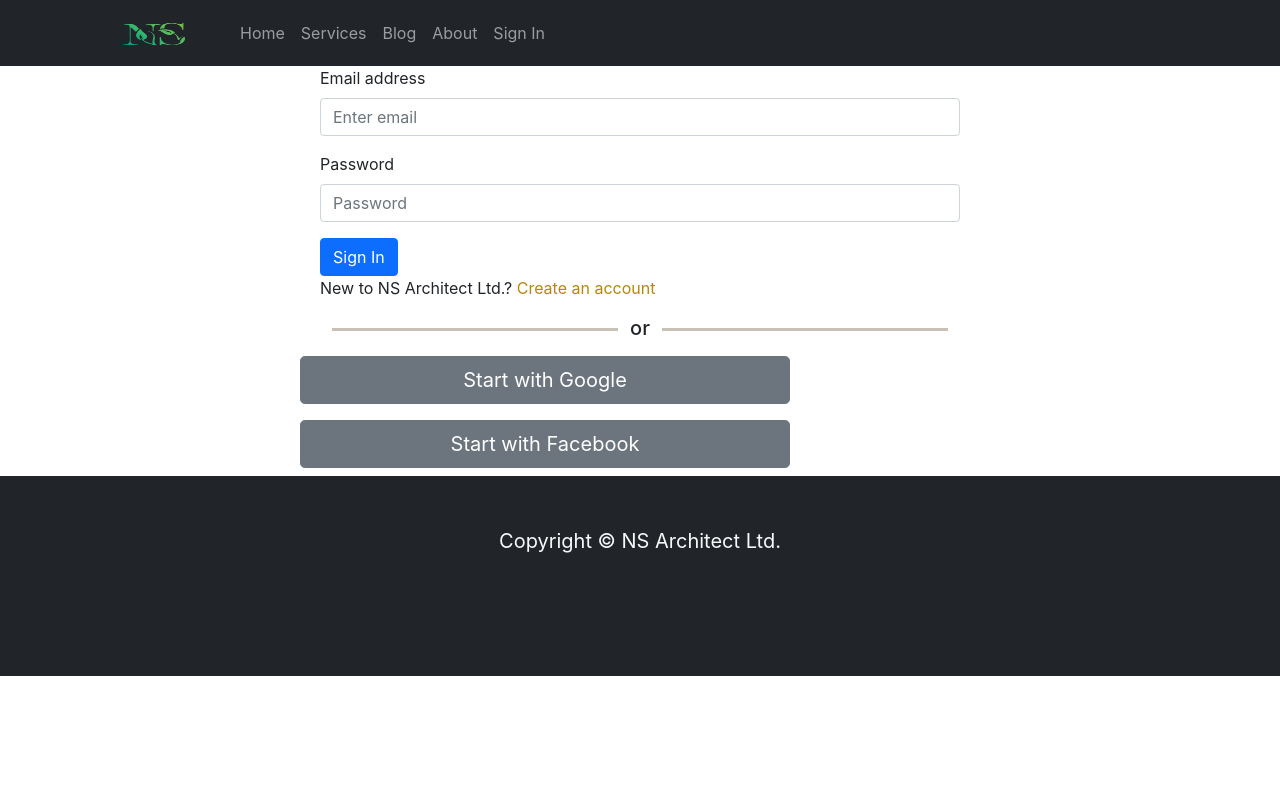
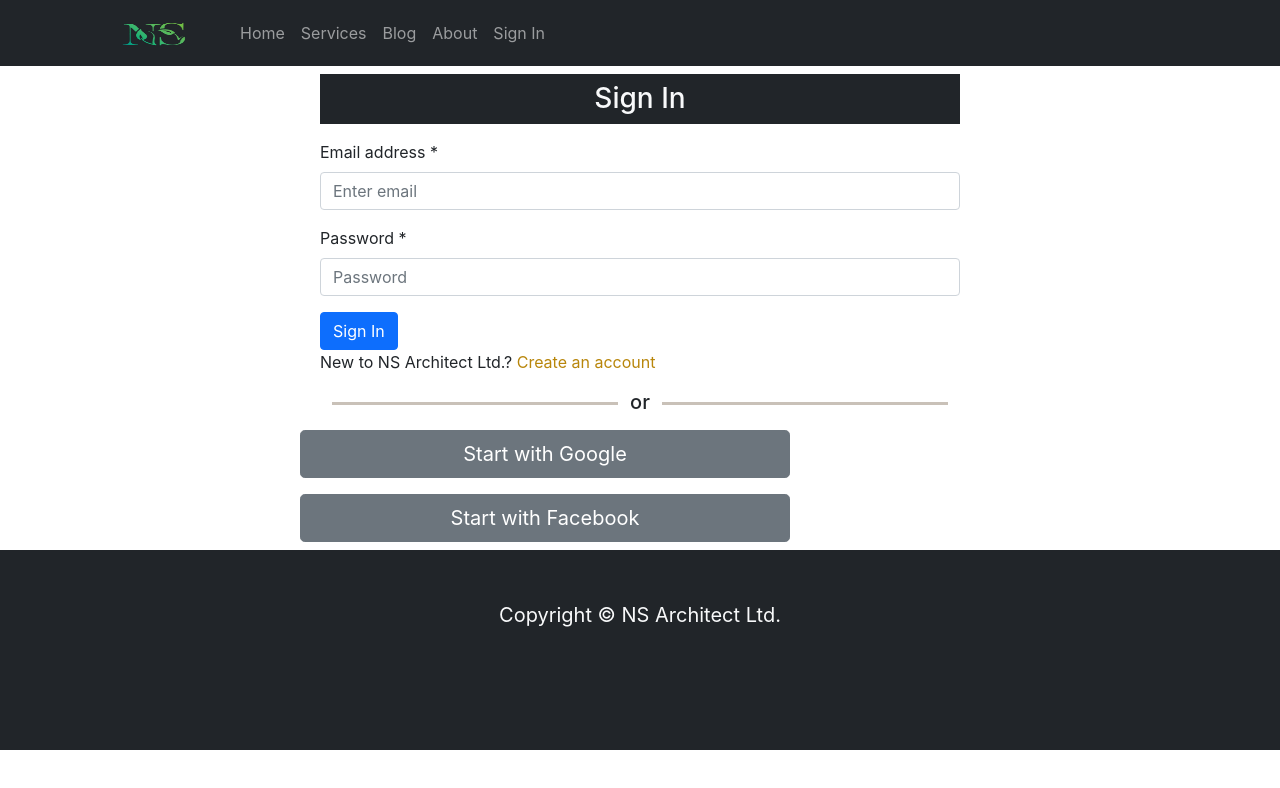
Before and after one commit to projit-1/projects-indipendent-service, a React (Create React App) app: page /signin in a window 1280 px wide. Shown: the top 788 px of the page. Built offline with nearby package versions, Linux system fonts and the light colour scheme.

Commit message:
services page is added newly

```diff
--- a/src/App.js
+++ b/src/App.js
@@ -10,6 +10,7 @@ import Home from './Pages/Home/Home';
 import SignUp from './Pages/SignUp/SignUp';
 import NotFound from './Pages/NotFound/NotFound'
 import SignIn from './Pages/SignIn/SignIn';
+import Services from './Pages/Services/Services';
 
 
 function App() {
@@ -20,7 +21,7 @@ function App() {
         <Routes>
           <Route path='/' element={<Home></Home>}></Route>
           <Route path='/home' element={<Home></Home>}></Route>
-          <Route path='/services' element={<Home></Home>}></Route>
+          <Route path='/services' element={<Services></Services>}></Route>
           <Route path='/about' element={<About></About>}></Route>
           <Route path='/blog' element={<Blog></Blog>}></Route>
           <Route path='/signin' element={<SignIn></SignIn>}></Route>
--- a/src/Pages/Home/Home.js
+++ b/src/Pages/Home/Home.js
@@ -1,7 +1,9 @@
 import React, { useEffect, useState } from 'react';
 import { Button } from 'react-bootstrap';
+
 import bannerimg from '../../images/banner.png'
 import Service from '../Service/Service';
+
 
 
 
@@ -12,6 +14,7 @@ const Home = () => {
             .then(res => res.json())
             .then(data => setServices(data))
     }, [])
+
     return (
         <div >
             <div className='d-flex bg-dark'>
@@ -20,7 +23,9 @@ const Home = () => {
                         An-awards winning architect company
                     </h1>
                     <p className='text-light'>Like any great agency, we are only as good as the result we deliver of our recent work</p>
-                    <Button variant="primary" >GET STARTED</Button>{' '}
+                    <Button variant="primary" >
+                        GET STARTED
+                    </Button>{ }
                     <hr className='text-light' />
                     <p className='text-light'>If you're hurry, quick call for us. Our supporters alway 24/7 and will help you asap</p>
                 </div >
--- a/src/Pages/Services/Services.js
+++ b/src/Pages/Services/Services.js
@@ -1,22 +1,35 @@
-import React, { useEffect, useState } from 'react';
+
+import React from 'react';
 
 const Services = () => {
-    const [Services, setServices] = useState([]);
-    useEffect(() => {
-        fetch("services.json")
-            .then(res => res.json())
-            .then(data => setServices(data))
-    }, [])
     return (
         <div>
-            {
-                Services.map(service => <service
-                    key={service.id}
-                    service={service}
-                ></service>)
-            }
+            <h2> servicesss</h2>
         </div>
     );
 };
 
 export default Services;
+
+// import React, { useEffect, useState } from 'react';
+
+// const Services = () => {
+//     const [Services, setServices] = useState([]);
+//     useEffect(() => {
+//         fetch("services.json")
+//             .then(res => res.json())
+//             .then(data => setServices(data))
+//     }, [])
+//     return (
+//         <div>
+//             {
+//                 Services.map(service => <service
+//                     key={service.id}
+//                     service={service}
+//                 ></service>)
+//             }
+//         </div>
+//     );
+// };
+
+// export default Services;
--- a/src/Pages/SignIn/SignIn.js
+++ b/src/Pages/SignIn/SignIn.js
@@ -1,22 +1,58 @@
-import React from 'react';
+import React, { useState } from 'react';
 import { Button, Form } from 'react-bootstrap';
-import { Link } from 'react-router-dom';
+import { useSignInWithEmailAndPassword } from 'react-firebase-hooks/auth';
+import { Link, useNavigate } from 'react-router-dom';
+import auth from '../../firebase.init';
 import './signIn.css'
 
 const SignIn = () => {
+    const [email, setEmail] = useState("");
+    const [password, setPassword] = useState("");
+
+    const [
+        signInWithEmailAndPassword,
+        user,
+        loading,
+        error,
+    ] = useSignInWithEmailAndPassword(auth);
+
+    const navigate = useNavigate();
+
+    const handleEmailBlur = event => {
+        setEmail(event.target.value);
+
+    }
+
+    const handlePasswordBlur = event => {
+        setPassword(event.target.value);
+    }
+    if (user) {
+        navigate("/home");
+    }
+
+
+    const handleUserSignIn = event => {
+        event.preventDefault();
+        signInWithEmailAndPassword(email, password);
+
+    }
+
     return (
         <div>
-            <Form className='w-50 mx-auto'>
+            <h3 className='w-50 mx-auto bg-dark mt-2 text-light py-2 px-5 text-center'>Sign In</h3>
+            <Form onSubmit={handleUserSignIn} className='w-50 mx-auto mt-3'>
                 <Form.Group className="mb-3" controlId="formBasicEmail">
-                    <Form.Label>Email address</Form.Label>
-                    <Form.Control type="email" placeholder="Enter email" required />
+                    <Form.Label>Email address *</Form.Label>
+                    <Form.Control onBlur={handleEmailBlur} type="email" placeholder="Enter email" required />
                 </Form.Group>
                 <Form.Group className="mb-3" controlId="formBasicPassword">
-                    <Form.Label>Password</Form.Label>
-                    <Form.Control type="password" placeholder="Password" required />
+                    <Form.Label>Password *</Form.Label>
+                    <Form.Control onBlur={handlePasswordBlur} type="password" placeholder="Password" required />
                 </Form.Group>
-                <Form.Group className="mb-3" controlId="formBasicCheckbox">
-                </Form.Group>
+                <p className='text-danger'>{error?.message}</p>
+                {
+                    loading && <p>Loading ... </p>
+                }
                 <Button variant="primary" type="submit">
                     Sign In
                 </Button>
--- a/src/Pages/SignUp/SignUp.js
+++ b/src/Pages/SignUp/SignUp.js
@@ -50,7 +50,7 @@ const SignUp = () => {
     }
     return (
         <div>
-            <h3 className='w-50 mx-auto bg-dark mt-2 text-light py-2 px-5'>Register Here</h3>
+            <h3 className='w-50 mx-auto bg-dark mt-2 text-light py-2 px-5 text-center'>Register Here</h3>
             <Form onSubmit={handeCreateUser} className='w-50 mx-auto'>
                 <Form.Group className="mb-3" controlId="formBasicEmail">
                     <Form.Label>Email address *</Form.Label>
```
